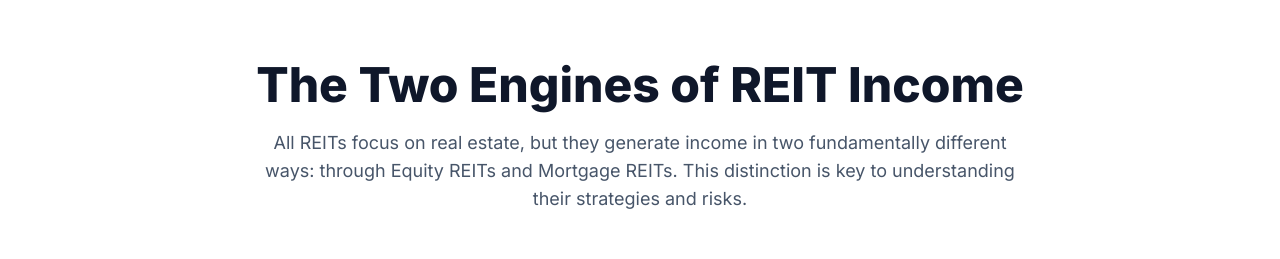
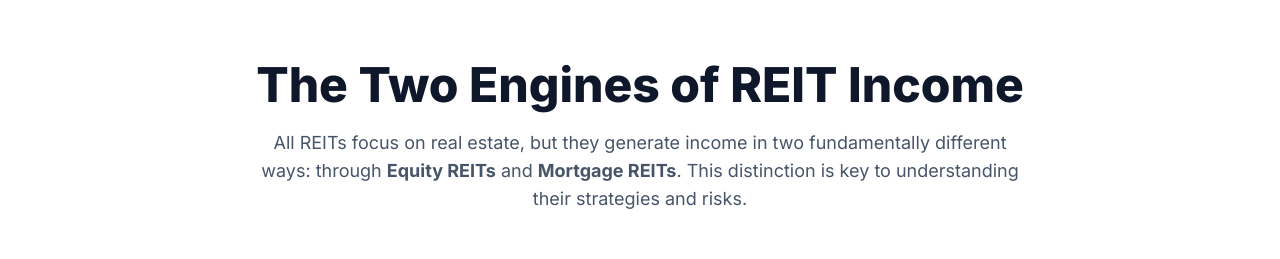
Before and after one commit to yyyprojects/reit4, a plain HTML site: page index.html in a window 1280 px wide. Shown: the part 1420-1679 px from the top of the page. Drawn offline with nearby package versions, Linux system fonts and the light colour scheme.

Commit message:
Update index.html

```diff
--- a/index.html
+++ b/index.html
@@ -127,7 +127,7 @@
     <div class="bg-white">
         <section class="infographic-section container mx-auto px-4">
             <h2 class="section-title">The Two Engines of REIT Income</h2>
-            <p class="section-subtitle">All REITs focus on real estate, but they generate income in two fundamentally different ways: through Equity REITs and Mortgage REITs. This distinction is key to understanding their strategies and risks.</p>
+            <p class="section-subtitle">All REITs focus on real estate, but they generate income in two fundamentally different ways: through <b>Equity REITs</b> and <b>Mortgage REITs</b>. This distinction is key to understanding their strategies and risks.</p>
             <div class="mt-12 grid grid-cols-1 md:grid-cols-2 gap-8 max-w-6xl mx-auto">
                 <div class="card text-left border-t-4 border-blue-500">
                     <h3 class="text-2xl font-bold text-blue-600">Equity REITs (The Landlords)</h3>
```
